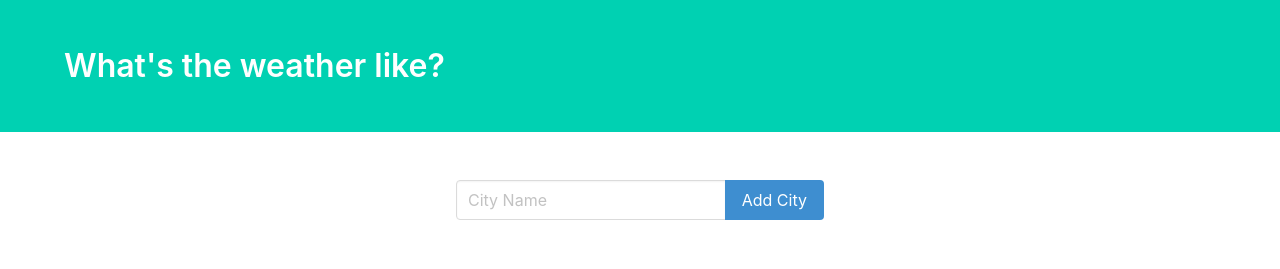
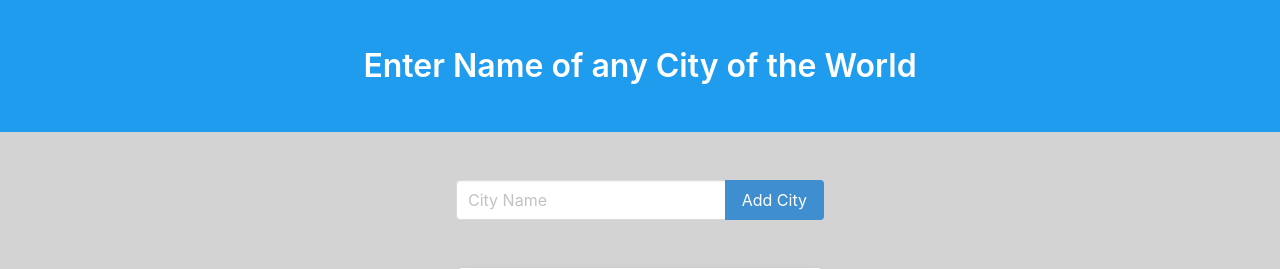
Before and after one commit to sudhirrd007/Weather_APP_Django, a Django app: page / in a window 1280 px wide. Shown: the top 269 px of the page. Run offline with Django 3.2, Linux system fonts and the light colour scheme; data comes from the database, SQL or seed files in the repository; data that the repository does not hold is empty; some libraries are stand-ins or nearby versions.

Commit message:
Some Changes into index,html

```diff
--- a/weather/app/templates/app/index.html
+++ b/weather/app/templates/app/index.html
@@ -8,16 +8,16 @@
     <link rel="stylesheet" href="https://cdnjs.cloudflare.com/ajax/libs/bulma/0.6.2/css/bulma.css" />
 </head>
 <body>
-    <section class="hero is-primary">
+    <section class="hero is-primary" style="background-color:#209CEE">
         <div class="hero-body">
             <div class="container">
-                <h1 class="title">
-                    What's the weather like?
+                <h1 class="title" style="text-align: center;">
+                    Enter Name of any City of the World
                 </h1>
             </div>
         </div>
     </section>
-    <section class="section">
+    <section class="section" style="background-color: lightgray; padding-bottom: 0%;">
         <div class="container">
             <div class="columns">
                 <div class="column is-offset-4 is-4">
@@ -38,7 +38,7 @@
             </div>
         </div>
     </section>
-    <section class="section">
+    <section class="section" style="background-color: lightgray;">
         <div class="container">
             <div class="columns">
                 <div class="column is-offset-4 is-4">
```
Also changed, not shown: weather/screeshort.PNG (added).
